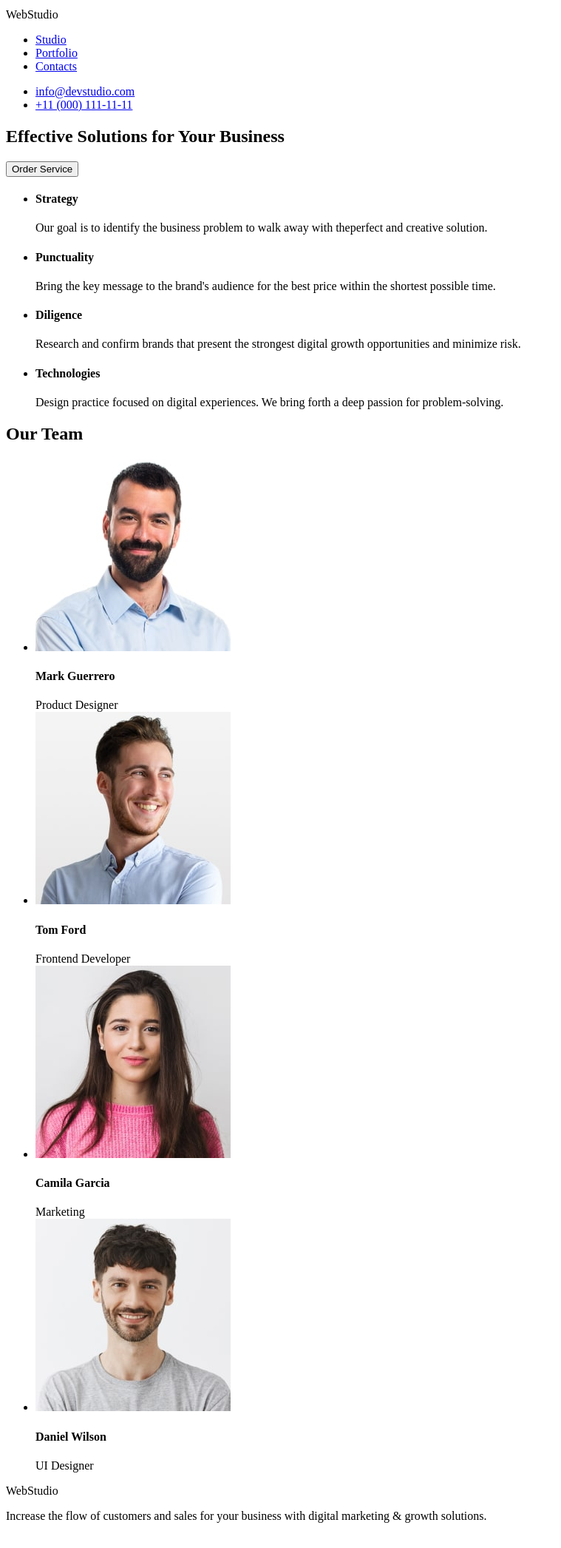
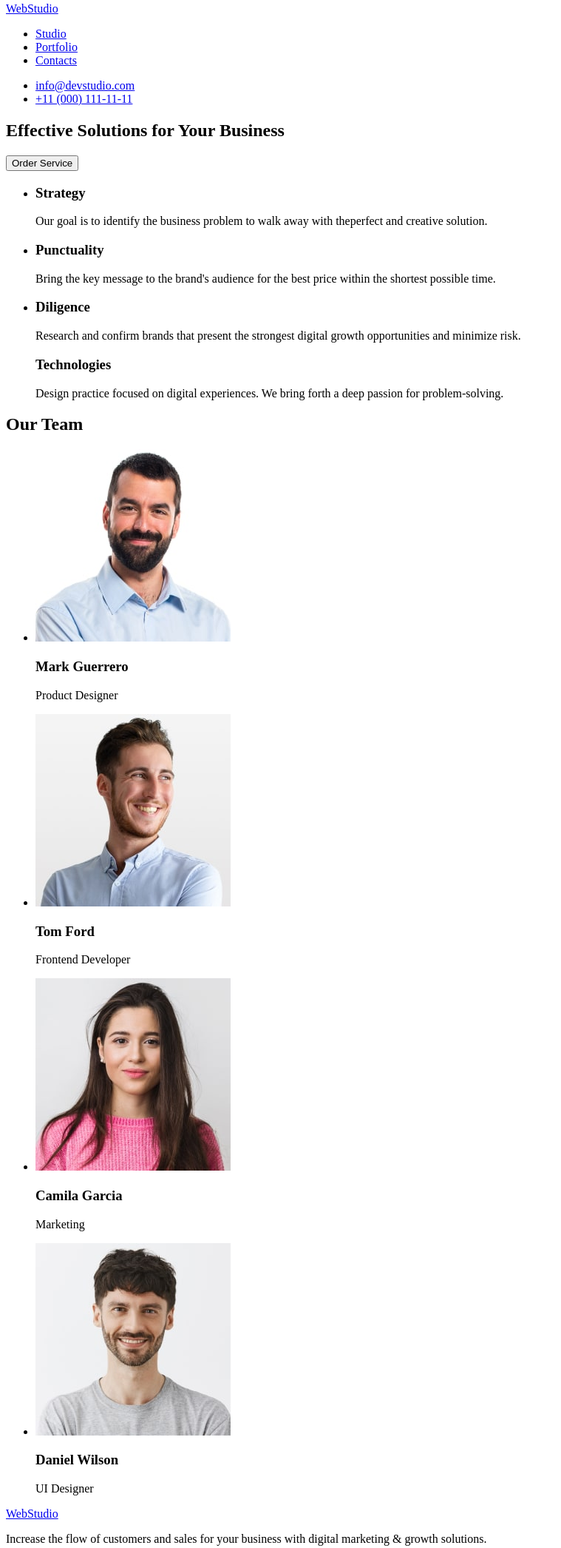
Before and after one commit to Artem-Garkushka/goit-markup-hw-01, a plain HTML site: page index.html in a window 1280 px wide. Shown: the part 5-2097 px from the top of the page at 74% size, without its empty margins (0-759 px from the left). Before the commit the page ends 2071 px from the top, so only its background shows below. Drawn offline with Linux system fonts and the light colour scheme.

Commit message:
goit-markup-hw-01

```diff
--- a/index.html
+++ b/index.html
@@ -7,7 +7,8 @@
   </head>
   <body>
     <header>
-      <p>WebStudio</p>
+      <nav>
+      <a href="./index.html">WebStudio</a>
       <section>
         <ul>
           <li><a href="#">Studio</a></li>
@@ -15,6 +16,7 @@
           <li><a href="#">Contacts</a></li>
         </ul>
       </section>
+      </nav>
       <section>
         <ul>
           <li><a href="mailto:info@devstudio.com">info@devstudio.com</a></li>
@@ -24,30 +26,30 @@
     </header>
     <main>
       <section>
-        <h1>Effective Solutions for Your Business</h1>
+        <h2>Effective Solutions for Your Business</h2>
         <button type="button">Order Service</button>
       </section>
       <section>
         <ul>
           <li>
-            <h4>Strategy</h4>
-            Our goal is to identify the business problem to walk away with
-            theperfect and creative solution.
+            <h3>Strategy</h3>
+            <p>Our goal is to identify the business problem to walk away with
+            theperfect and creative solution.</p>
           </li>
           <li>
-            <h4>Punctuality</h4>
-            Bring the key message to the brand's audience for the best price
-            within the shortest possible time.
+            <h3>Punctuality</h3>
+            <p>Bring the key message to the brand's audience for the best price
+            within the shortest possible time.</p>
           </li>
           <li>
-            <h4>Diligence</h4>
-            Research and confirm brands that present the strongest digital
-            growth opportunities and minimize risk.
+            <h3>Diligence</h3>
+            <p>Research and confirm brands that present the strongest digital
+            growth opportunities and minimize risk.</p>
           </li>
-          <li>
-            <h4>Technologies</h4>
-            Design practice focused on digital experiences. We bring forth a
-            deep passion for problem-solving.
+          <Design>
+            <h3>Technologies</h3>
+            <p>Design practice focused on digital experiences. We bring forth a
+            deep passion for problem-solving.</p>
           </li>
         </ul>
       </section>
@@ -55,33 +57,33 @@
         <h2>Our Team</h2>
         <ul>
           <li>
-            <img src="./images/img-min.jpg" alt="аватарка">
-            <h4>Mark Guerrero</h4>
-            Product Designer
+            <img src="./images/img-min.jpg" alt="аватарка" width="264">
+            <h3>Mark Guerrero</h3>
+            <p>Product Designer</p>
           </li>
           <li>
-            <img src="./images/img(2)-min.jpg" alt="аватарка">
-            <h4>Tom Ford</h4>
-            Frontend Developer
+            <img src="./images/img(2)-min.jpg" alt="аватарка" width="264">
+            <h3>Tom Ford</h3>
+            <p>Frontend Developer</p>
           </li>
           <li>
-            <img src="./images/img(1)-min.jpg" alt="аватарка">
-            <h4>Camila Garcia</h4>
-            Marketing
+            <img src="./images/img(1)-min.jpg" alt="аватарка" width="264">
+            <h3>Camila Garcia</h3>
+            <p>Marketing</p>
           </li>
           <li>
-            <img src="./images/img(3)-min.jpg" alt="аватарка">
-            <h4>Daniel Wilson</h4>
-            UI Designer
+            <img src="./images/img(3)-min.jpg" alt="аватарка" width="264">
+            <h3>Daniel Wilson</h3>
+            <p>UI Designer</p>
           </li>
         </ul>
       </section>
     </main>
     <footer>
       <section>
-        <p>WebStudio</p>
-        Increase the flow of customers and sales for your business with digital
-        marketing & growth solutions.
+        <a href="./index.html">WebStudio</a>
+        <p>Increase the flow of customers and sales for your business with digital
+        marketing & growth solutions.</p>
       </section>
     </footer>
   </body>
```
